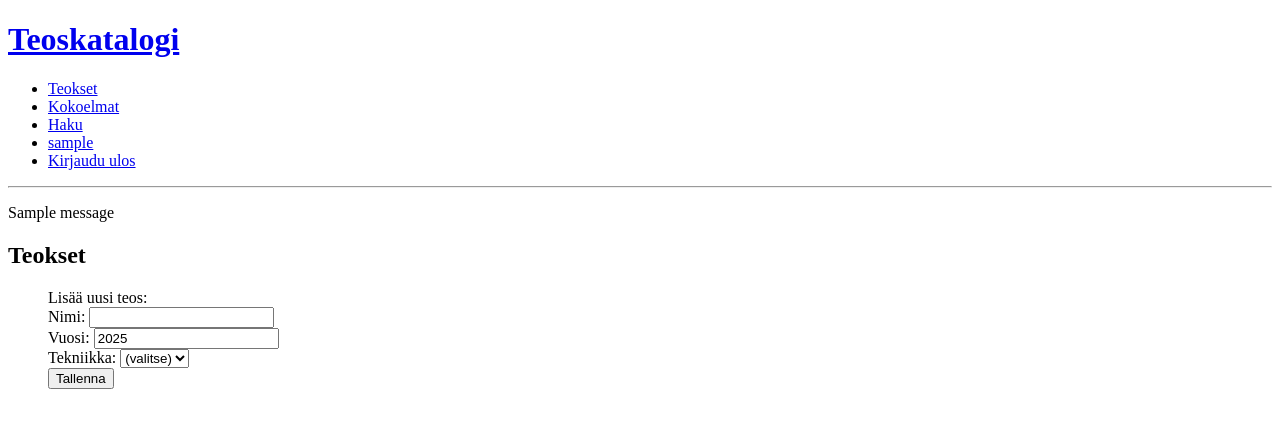
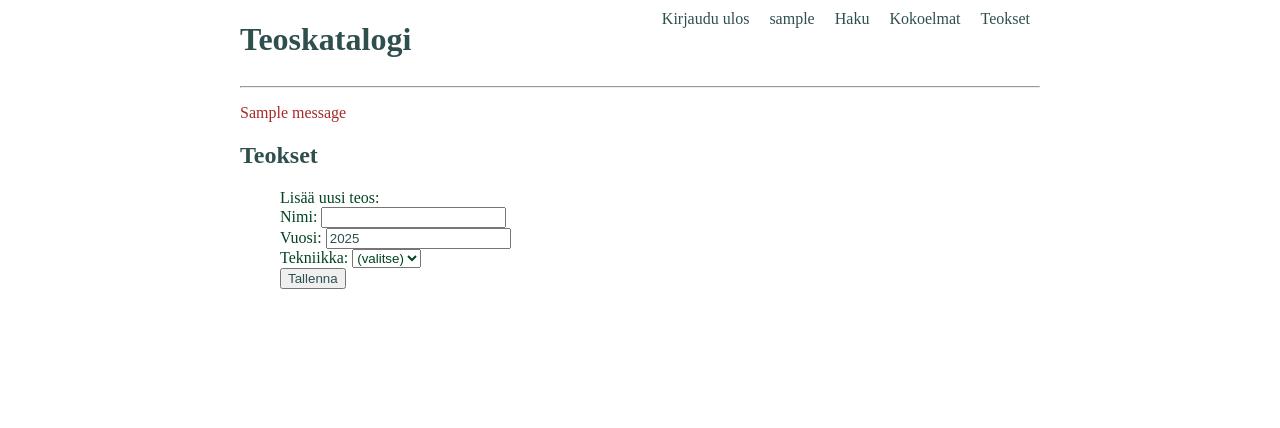
Before and after one commit to MiraHyvn/teoskatalogi, a Flask app: page / in a window 1280 px wide. Shown: the top 428 px of the page. Run offline with Flask 3, Linux system fonts and the light colour scheme; the visitor is signed in with stand-in values (Sample User, id 1); data comes from the database, SQL or seed files in the repository; one stand-in notice (Sample message) is shown; data that the repository does not hold is empty.

Commit message:
Added CSS

```diff
--- /dev/null
+++ b/static/style.css
@@ -0,0 +1,55 @@
+body {
+    margin: 0 auto;
+    max-width: 50em;
+}
+
+* {
+    color: #014421;
+    text-decoration: none;
+}
+
+a:hover {
+    text-decoration: underline;
+}
+
+h1, h2, h3, input, a {
+    color: darkslategrey;
+}
+
+.hlist {
+    list-style-type: none;
+    margin: 0;
+    margin-bottom: 3em;
+    padding: 0;
+    overflow: hidden;
+}
+
+.hlist li {
+    float: right;
+}
+
+.hlist li a {
+    display: block;
+    text-align: center;
+    padding: 10px;
+}
+
+ul {
+    list-style-type: none;
+}
+
+h1 {
+    float: left;
+}
+
+form {
+    display:inline;
+}
+
+.flash {
+    color: brown;
+}
+
+.capitalize{
+    text-transform: capitalize;
+}
--- a/templates/index.html
+++ b/templates/index.html
@@ -1,12 +1,15 @@
 <!DOCTYPE html>
 <html>
+
 <head>
     <title>Teoskatalogi</title>
+    <link rel="stylesheet" href="/static/style.css">
 </head>
+
 <body>
     <!-- Ylävalikko -->
-    <h1> <a href = "/"> Teoskatalogi </a> </h1>
-    <ul>
+    <h1> <a href="/"> Teoskatalogi </a> </h1>
+    <ul class="hlist">
         <li> <a href="/"> Teokset </a> </li>
         <li><a href="/kokoelmat"> Kokoelmat </a></li>
         <li><a href="/haku"> Haku </a></li>
@@ -22,9 +25,10 @@
         {% endif %}
     </ul>
     <hr />
+
     <!-- Flash-viestit -->
     {% for m in get_flashed_messages() %}
-        <p> {{m}} </p>
+    <p class="flash"> {{m}} </p>
     {% endfor %}
 
     <!-- Teokset -->
@@ -34,10 +38,10 @@
     {% if session.user_id %}
     <form action="/luo_teos" method="post">
         <input type="hidden" name="csrf_token" value={{session.csrf_token}} />
-            <ul style="list-style-type: none">
+        <ul>
             <li>Lisää uusi teos:</li>
-                <li>Nimi: <input type="text" name="work_title_input" maxlength="50" required/></li>
-                <li>Vuosi: <input type="text" value="2025"/></li>
+            <li>Nimi: <input type="text" name="work_title_input" maxlength="50" required /></li>
+            <li>Vuosi: <input type="text" value="2025" /></li>
             <li>Tekniikka: <select name="medium_input">
                     <option value="other"> (valitse) </option>
                     {% for cl in all_classes["tekniikka"] %}
@@ -51,12 +55,12 @@
 
     <!-- Teosluettelo -->
     {% for w in works %}
-        <ul style="list-style-type: none">
-            <li style="text-transform: capitalize">
-                <i>{{ w["title"] }}.</i>
-                {{w["user_name"]}} 2025.
+    <ul>
+        <li>
+            <i class="capitalize">{{ w["title"] }}.</i>
+            <span class="capitalize">{{w["user_name"]}} 2025. </span>
             {% for c in work_classes[w["id"]] %}
-                    {{ c["title"] }}: {{c["value"] }}.
+            <span class="capitalize">{{ c["title"] }}: {{c["value"] }}.</span>
             {% endfor %}
         </li>
         <li>
@@ -69,11 +73,11 @@
             Teos ei sisälly kokoelmiin.
             {% endif %}
             {% if session.user_id and u_collections %}
-                    <form action="/liita_kokoelmaan/{{w["id"]}}" method="post" style="display:inline">
+            <form action="/liita_kokoelmaan/{{w[" id"]}}" method="post" >
                 <input type="hidden" name="csrf_token" value={{session.csrf_token}} />
                 <select name="collection_title_input">
                     {% for c in u_collections %}
-                            <option value="{{c["title"]}}"> {{c["title"]}} </option>
+                    <option value="{{c[" title"]}}"> {{c["title"]}} </option>
                     {% endfor %}
                 </select>
                 <input type="submit" value="+" />
@@ -82,11 +86,11 @@
         </li>
         <li>
             {% if session.user_id == w["user_id"] %}
-                    <form action="/poista_teos/{{w["id"]}}" method="post" style="display:inline">
+            <form action="/poista_teos/{{w[" id"]}}" method="post">
                 <input type="hidden" name="csrf_token" value={{session.csrf_token}} />
                 <input type="submit" value="Poista" />
             </form>
-                    <form action="/muokkaa_teosta/{{w["id"]}}" method="get" style="display:inline">
+            <form action="/muokkaa_teosta/{{w[" id"]}}" method="get">
                 <input type="hidden" name="csrf_token" value={{session.csrf_token}} />
                 <input type="submit" value="Muokkaa" />
             </form>
@@ -95,4 +99,5 @@
     </ul>
     {% endfor %}
 </body>
+
 </html>
```
Also changed, not shown: templates/collections.html (+15 -13 lines), templates/edit_work.html (+28 -6 lines), templates/login.html (+13 -7 lines), templates/register.html (+25 -0 lines), templates/search.html (+15 -9 lines), templates/user.html (+13 -7 lines). Lines whose indentation alone changed are shown as unchanged.
